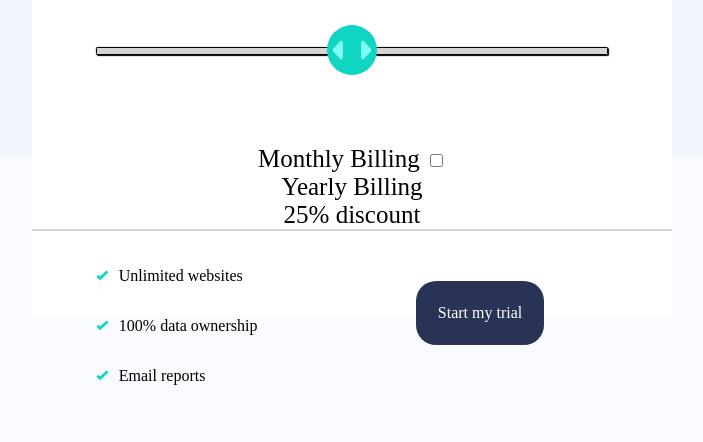
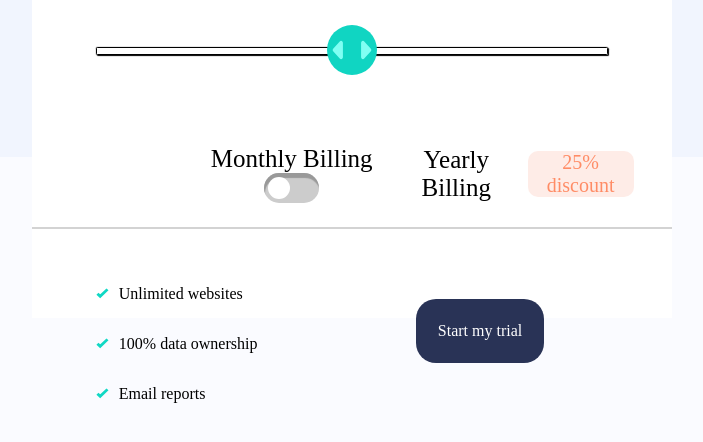
Before and after one commit to happyeveryone96/Interactive-pricing-component, a plain HTML site: page index.html in a window 1280 px wide. Shown: the part 242-684 px from the top of the page, without its empty margins (296-999 px from the left). Drawn offline with Linux system fonts and the light colour scheme.

Commit message:
Update style.css

```diff
--- a/style.css
+++ b/style.css
@@ -43,7 +43,7 @@ input[type=range] {
     -webkit-appearance: none;
     width: 40vw;
     margin: 50px 0;
-    background-color: lightgray;
+    background-color: linear-gradient(to right, hsl(174, 86%, 45%) 50%, lightgray 50% 100%);
 }
 
 input[type=range]::-webkit-slider-runnable-track {
@@ -67,10 +67,31 @@ input[type=range]::-webkit-slider-thumb {
 }
 
 #second {
+    display: flex;
     font-size: 25px;
     margin-top: 5vh;
     border-bottom: 2px solid lightgray;
+    margin: 5vh 0 5vh;
+    padding-bottom: 3vh;
+    justify-content: center;
+}
 
+#monthly {
+    margin-left: 13vw;
+}
+#yearly {
+    display: flex;
+    align-items: center;
+    margin: 0 3vw 0 1vw;
+}
+
+#yearly > div {
+    color: hsl(15, 100%, 70%);
+    width: 10vw;
+    font-size: 20px;
+    background-color: hsl(14, 92%, 95%);
+    border-radius: 10px;
+    margin-left: 1vw;
 }
 
 #bottom-left {
@@ -97,3 +118,54 @@ input[type=range]::-webkit-slider-thumb {
     align-items: center;
     border-radius: 20px;
 }
+
+#switch-button {
+    position: relative;
+    display: inline-block;
+    width: 55px;
+    height: 30px;
+}
+
+#switch-button input {
+    opacity: 0;
+    width: 0;
+    height: 0;
+}
+
+#onoff-switch {
+    position: absolute;
+    cursor: pointer;
+    top: 0;
+    left: 0;
+    right: 0;
+    bottom: 0;
+    border-radius: 20px;
+    background-color: #ccc;
+    box-shadow: inset 1px 5px 1px #999;
+    -webkit-transition: .4s;
+    transition: .4s;
+}
+
+#onoff-switch:before {
+    position: absolute;
+    content: "";
+    height: 22px;
+    width: 22px;
+    left: 4px;
+    bottom: 4px;
+    background-color: #fff;
+    -webkit-transition: .5s;
+    transition: .4s;
+    border-radius: 20px;
+}
+
+#switch-button input:checked+#onoff-switch {
+    background-color: hsl(174, 77%, 80%);
+    box-shadow: inset 1px 5px 1px hsl(174, 86%, 45%);
+}
+
+#switch-button input:checked+#onoff-switch:before {
+    -webkit-transform: translateX(26px);
+    -ms-transform: translateX(26px);
+    transform: translateX(26px);
+}
```
